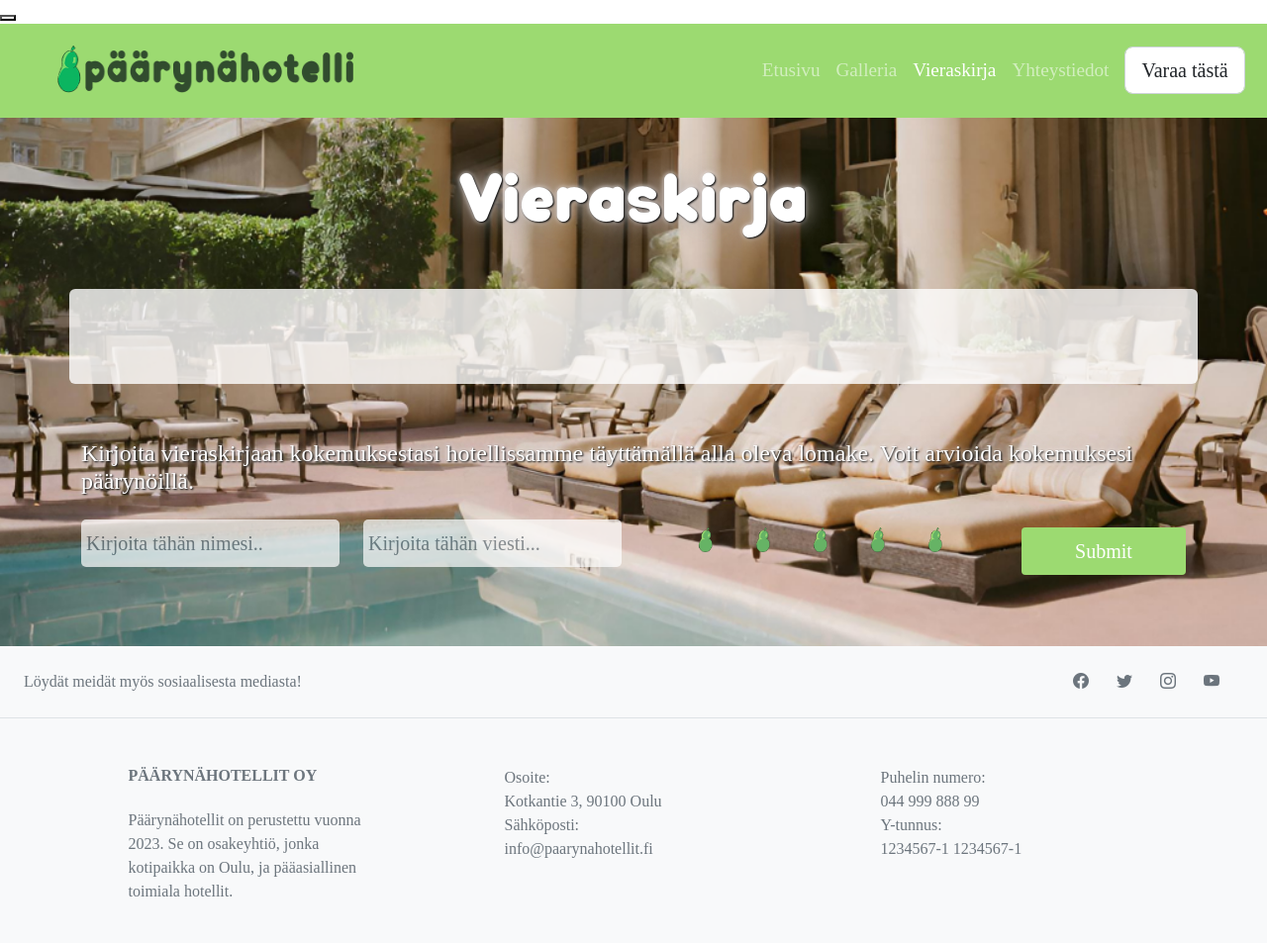
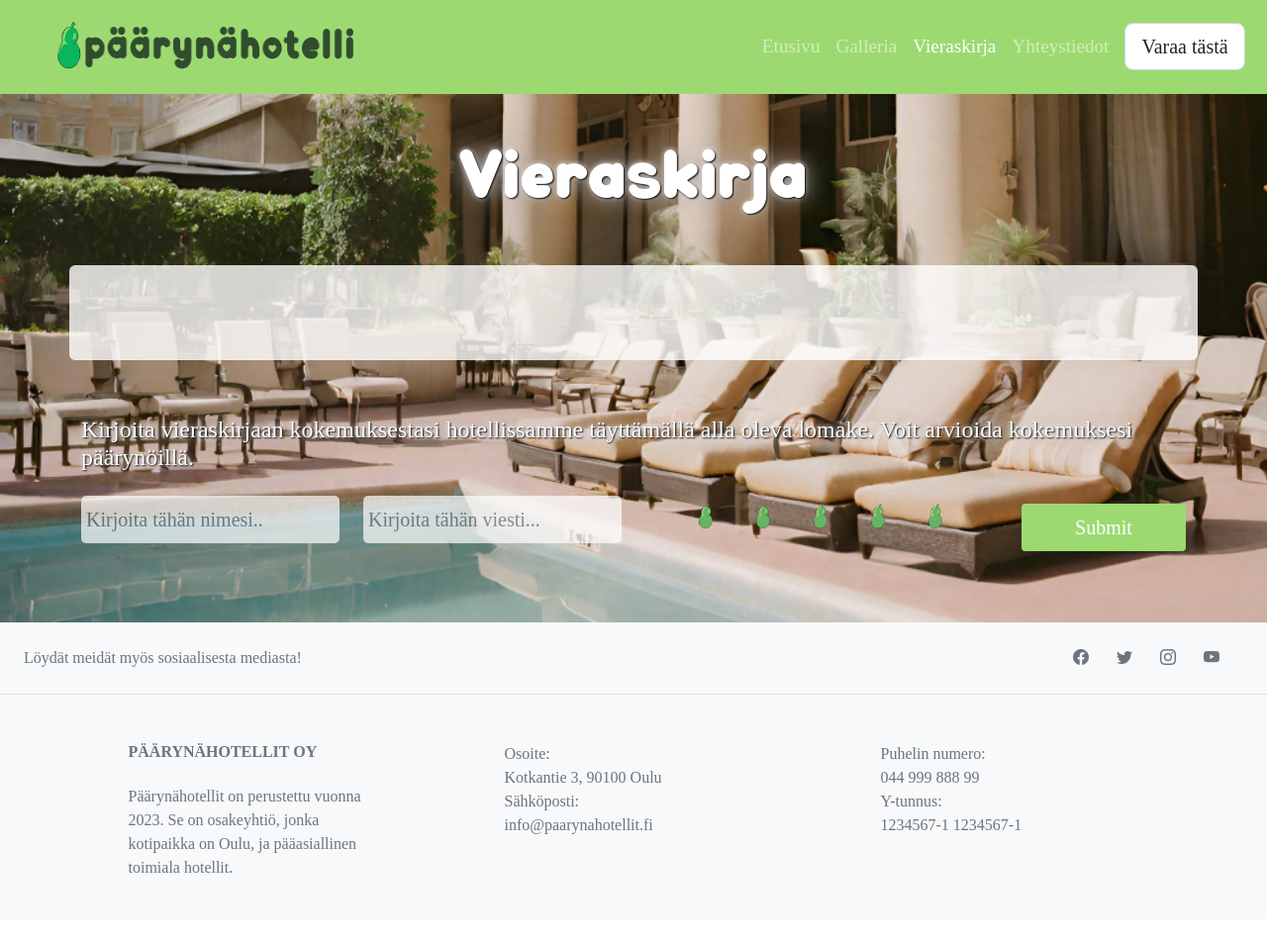
Before and after one commit to AleLMS/p_hotelli, a PHP site: page /vieraskirja/vieraskirja.php in a window 1280 px wide. Shown: the whole page at 99% size. After the commit the page ends 882 px from the top, so only its background shows below. Run offline with PHP 8.4, Linux system fonts and the light colour scheme; data that the repository does not hold is empty.

Commit message:
korjauksia

```diff
--- a/galleria/gallery.html
+++ b/galleria/gallery.html
@@ -26,9 +26,9 @@
       <ul class="navbar-nav d-none d-sm-flex"
         style="display:flex; justify-content: space-between; flex-direction: row; width: 100%;">
         <div style="display:flex; flex-direction: row;">
-          <li class="nav-item topimg hidden-xs hidden-sm">
-            <a class="nav-link" aria-current="page" href="../index.php"><img src="../media/logo2.png"
-                style="width: 450px; height: 50px;" alt="Image not found"></a>
+          <li class="nav-item topimg">
+            <a class="nav-link" aria-current="page" href="../index.php"><img class="d-none d-lg-block"
+                src="../media/logo2.png" style="width: 450px; height: 50px;" alt="Image not found"></a>
           </li>
         </div>
         <div class="" style="display:flex; flex-direction: row; align-items: center;">
--- a/index.php
+++ b/index.php
@@ -38,7 +38,7 @@
         <div class="collapse navbar-collapse">
             <ul class="navbar-nav">
                 <li class="nav-item topimg">
-                    <a class="nav-link" aria-current="page" href=""><img src="media/logo2.png" style="width: 450px; height: 50px;" alt="Image not found"></a>
+                    <a class="nav-link" aria-current="page" href=""><img class="d-none d-lg-block" src="media/logo2.png" style="width: 450px; height: 50px;" alt="Image not found"></a>
                 </li>
             </ul>
         </div>
--- a/varaus/varaus.html
+++ b/varaus/varaus.html
@@ -68,9 +68,9 @@
       <ul class="navbar-nav d-none d-sm-flex"
         style="display:flex; justify-content: space-between; flex-direction: row; width: 100%;">
         <div style="display:flex; flex-direction: row;">
-          <li class="nav-item topimg hidden-xs hidden-sm">
-            <a class="nav-link" aria-current="page" href="../index.php"><img src="../media/logo2.png"
-                style="width: 450px; height: 50px;" alt="Image not found"></a>
+          <li class="nav-item topimg">
+            <a class="nav-link" aria-current="page" href="../index.php"><img class="d-none d-lg-block"
+                src="../media/logo2.png" style="width: 450px; height: 50px;" alt="Image not found"></a>
           </li>
         </div>
         <div class="" style="display:flex; flex-direction: row; align-items: center;">
--- a/vieraskirja/vieraskirja.php
+++ b/vieraskirja/vieraskirja.php
@@ -15,8 +15,6 @@
 </head>
 
 <body>
-  <button onclick="toTheTop();" id="topbtn" title="Go to top"><i class="fa-solid fa-arrow-up"></i></button>
-
   <?php
 
   //Create connection
@@ -55,8 +53,8 @@
       <!--Large/Desktop-->
       <ul class="navbar-nav d-none d-sm-flex" style="display:flex; justify-content: space-between; flex-direction: row; width: 100%;">
         <div style="display:flex; flex-direction: row;">
-          <li class="nav-item topimg hidden-xs hidden-sm">
-            <a class="nav-link" aria-current="page" href="../index.php"><img src="../media/logo2.png" style="width: 450px; height: 50px;" alt="Image not found"></a>
+          <li class="nav-item topimg">
+            <a class="nav-link" aria-current="page" href="../index.php"><img class="d-none d-lg-block" src="../media/logo2.png" style="width: 450px; height: 50px;" alt="Image not found"></a>
           </li>
         </div>
         <div class="" style="display:flex; flex-direction: row; align-items: center;">
@@ -105,7 +103,7 @@
         background-repeat: no-repeat; background-size: cover; position: relative;">
     <h1 class="h1 pt-5 mx-auto text-center" style="font-size: min(8svh, 8svw); color: #ffffff;text-shadow:1px 1px 2px black, 0 0 25px #b8afae, 0 0 5px; margin-bottom:15px;">Vieraskirja</h1>
 
-    <div class="msgcontainer container mt-5 pb-5 pt-5 rounded-2" style="background-color: white; border-radius: 5px; opacity: 0.8"><?php foreach ($messages as $message) : ?>
+    <div class="msgcontainer container mt-5 pb-5 pt-5 rounded-2" style="background-color: white; border-radius: 5px; opacity: 0.8; overflow: scroll;"><?php foreach ($messages as $message) : ?>
         <div class="msgarea row mb-4" style="">
           <div class="time col-6 col-sm-6 col-lg-3 col-md-3">
             <p><b><?php echo $message['aika']; ?></b></p>
@@ -118,8 +116,8 @@
           </div>
           <div class="pears col-12 col-xs-6 col-sm-6 col-lg-2 col-md-3">
             <p><?php for ($i = 1; $i <= $message['arvio']; $i++) {
-                                                                                                                                        echo '<img src="../media/paaryna.png" width="30px" height="30px">';
-                                                                                                                                      } ?></p>
+                                                                                                                                                          echo '<img src="../media/paaryna.png" width="30px" height="30px">';
+                                                                                                                                                        } ?></p>
           </div>
         </div><?php endforeach; ?>
     </div>
--- a/yhteys/yhteystiedot.html
+++ b/yhteys/yhteystiedot.html
@@ -26,9 +26,9 @@
             <ul class="navbar-nav d-none d-sm-flex"
                 style="display:flex; justify-content: space-between; flex-direction: row; width: 100%;">
                 <div style="display:flex; flex-direction: row;">
-                    <li class="nav-item topimg hidden-xs hidden-sm">
-                        <a class="nav-link" aria-current="page" href="../index.php"><img src="../media/logo2.png"
-                                style="width: 450px; height: 50px;" alt="Image not found"></a>
+                    <li class="nav-item topimg">
+                        <a class="nav-link" aria-current="page" href="../index.php"><img class="d-none d-lg-block"
+                                src="../media/logo2.png" style="width: 450px; height: 50px;" alt="Image not found"></a>
                     </li>
                 </div>
                 <div class="" style="display:flex; flex-direction: row; align-items: center;">
```
